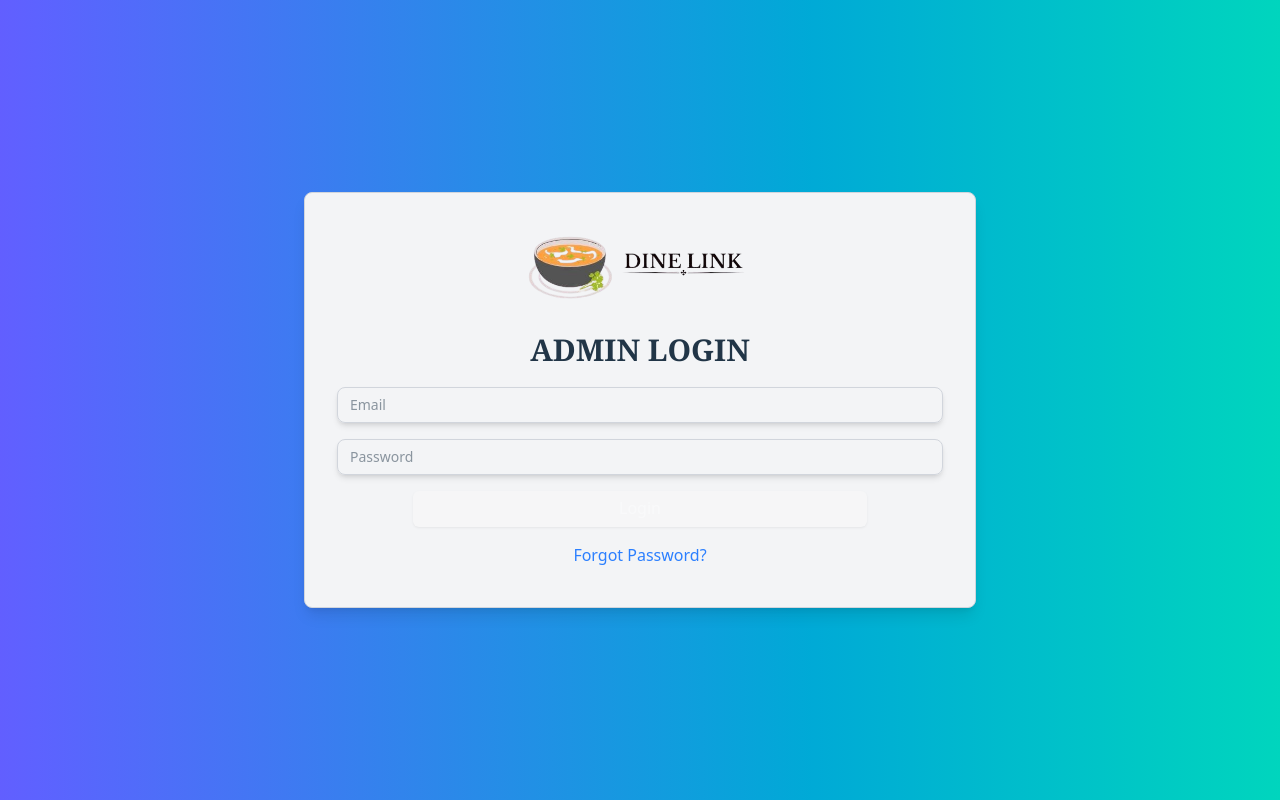
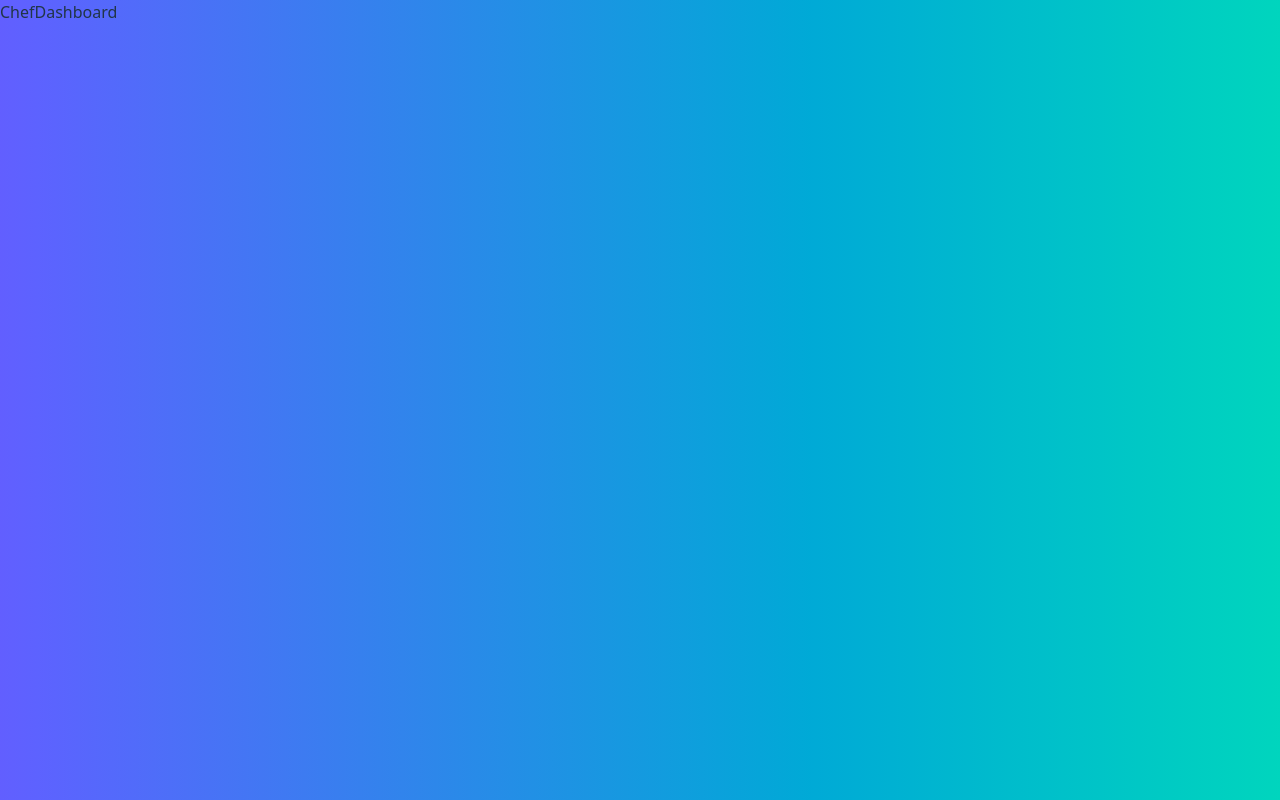
Before and after one commit to BinaryFlow31/DineLink-FrontEnd, a React (Vite) app: page / in a window 1280 px wide. Built offline with nearby package versions, Linux system fonts and the light colour scheme; sample sign-in values are in the browser's storage.

Commit message:
feat: login api is successfully integrated.

```diff
--- a/src/App.tsx
+++ b/src/App.tsx
@@ -1,30 +1,36 @@
-import { createBrowserRouter, RouterProvider } from "react-router-dom";
+import { BrowserRouter as Router, Routes, Route, Navigate } from "react-router-dom";
 import TableOrder from "./pages/TableOrder";
 import AdminLogin from "./pages/AdminLogin";
 import { Toaster } from "react-hot-toast";
 import AdminDashboard from "./pages/AdminDashboard";
+import useAuth from "./hooks/useAuth";
+import ChefDashboard from "./pages/ChefDashboard";
 
 const App = () => {
-	const router = createBrowserRouter([
-		{
-			path: '/',
-			element: <AdminLogin />
-		},
-		{
-			path: '/table/:tableNumber',
-			element: <TableOrder />
-		},
-		{
-			path: '/admin',
-			element: <AdminDashboard />
-		}
+	const auth = useAuth()!;
+	const { isAdmin, isAuthenticated } = auth;
 
-	])
+	return (
+		<Router>
+			<div className="bg-gradient min-h-screen w-full">
+				<Routes>
+					{/* Login Page */}
+					<Route path="/" element={isAuthenticated ? (isAdmin ? <AdminDashboard /> : <ChefDashboard />) : <AdminLogin />} />
 
-	return <div className='bg-gradient min-h-screen w-full'>
-		<RouterProvider router={router} />
-		<Toaster />
-	</div>;
+					{/* Table Orders */}
+					<Route path="/table/:tableNumber" element={<TableOrder />} />
+
+					{/* Admin Dashboard */}
+					<Route path="/admin" element={isAuthenticated && isAdmin ? <AdminDashboard /> : <Navigate to="/" />} />
+
+					{/* Catch-All Route for Unknown URLs */}
+					<Route path="*" element={<Navigate to="/" />} />
+				</Routes>
+
+				<Toaster />
+			</div>
+		</Router>
+	);
 };
 
 export default App;
--- a/src/components/Header.tsx
+++ b/src/components/Header.tsx
@@ -4,6 +4,7 @@ import { X } from "lucide-react";
 import { PiHamburgerBold } from "react-icons/pi";
 import { LuCookingPot } from "react-icons/lu";
 import SearchBar from "./SearchBar";
+import { Link } from "react-router-dom";
 
 const Header = () => {
 	const [menuOpen, setMenuOpen] = useState(false);
@@ -16,21 +17,21 @@ const Header = () => {
 		<header className='flex shadow-lg py-4 px-2 sm:px-10 bg-white font-sans min-h-[100px] tracking-wide relative z-50'>
 			<div className='flex flex-wrap items-center justify-between gap-1 w-full'>
 				{/* Logo for larger screens */}
-				<a href='#' className='max-sm:hidden'>
+				<Link to='/admin' className='max-sm:hidden'>
 					<img
 						src='/logos/logo-2-temp.png'
 						alt='logo'
 						className='w-36'
 					/>
-				</a>
+				</Link>
 				{/* Logo for small screens */}
-				<a href='#' className='hidden max-sm:block'>
+				<Link to='/admin' className='hidden max-sm:block'>
 					<img
 						src='/logos/logo_temp.png'
 						alt='logo'
 						className='w-16'
 					/>
-				</a>
+				</Link>
 
 				{/* Navigation Menu */}
 				<div
@@ -41,13 +42,13 @@ const Header = () => {
 					{/* Navigation Links */}
 					<ul className='lg:flex gap-x-5 max-lg:space-y-3'>
 						<li className='mb-6 hidden max-lg:block'>
-							<a href='#'>
+							<Link to='#'>
 								<img
 									src='/logos/logo-2-temp.png'
 									alt='logo'
 									className='w-48'
 								/>
-							</a>
+							</Link>
 						</li>
 						{[
 							"Home",
@@ -61,8 +62,8 @@ const Header = () => {
 								key={index}
 								className='max-lg:border-b border-gray-300 max-lg:py-3 px-3'
 							>
-								<a
-									href='#'
+								<Link
+									to='#'
 									className={`hover:text-[#007bff] block font-semibold text-[15px] ${
 										item === "Home"
 											? "text-[#007bff]"
@@ -70,7 +71,7 @@ const Header = () => {
 									}`}
 								>
 									{item}
-								</a>
+								</Link>
 							</li>
 						))}
 					</ul>
--- a/src/components/HeaderAdmin.tsx
+++ b/src/components/HeaderAdmin.tsx
@@ -3,6 +3,7 @@ import { useState } from "react";
 import { X } from "lucide-react";
 import { PiHamburgerBold } from "react-icons/pi";
 import { FaRegBell } from "react-icons/fa";
+import { Link } from "react-router-dom";
 // import SearchBar from "./SearchBar";
 
 const HeaderAdmin = () => {
@@ -16,21 +17,21 @@ const HeaderAdmin = () => {
 		<header className='flex shadow-lg py-4 px-2 sm:px-10 bg-white font-sans min-h-[100px] tracking-wide relative z-50'>
 			<div className='flex flex-wrap items-center justify-between gap-1 w-full'>
 				{/* Logo for larger screens */}
-				<a href='#' className='max-sm:hidden'>
+				<Link to='#' className='max-sm:hidden'>
 					<img
 						src='/logos/logo-2-temp.png'
 						alt='logo'
 						className='w-36'
 					/>
-				</a>
+				</Link>
 				{/* Logo for small screens */}
-				<a href='#' className='hidden max-sm:block'>
+				<Link to='#' className='hidden max-sm:block'>
 					<img
 						src='/logos/logo_temp.png'
 						alt='logo'
 						className='w-16'
 					/>
-				</a>
+				</Link>
 
 				{/* Navigation Menu */}
 				<div
@@ -41,13 +42,13 @@ const HeaderAdmin = () => {
 					{/* Navigation Links */}
 					<ul className='lg:flex gap-x-5 max-lg:space-y-3'>
 						<li className='mb-6 hidden max-lg:block'>
-							<a href='#'>
+							<Link to='/admin'>
 								<img
 									src='/logos/logo-2-temp.png'
 									alt='logo'
 									className='w-48'
 								/>
-							</a>
+							</Link>
 						</li>
 						{[
 							"Home",
@@ -61,8 +62,8 @@ const HeaderAdmin = () => {
 								key={index}
 								className='max-lg:border-b border-gray-300 max-lg:py-3 px-3'
 							>
-								<a
-									href='#'
+								<Link
+									to='#'
 									className={`hover:text-[#007bff] block font-semibold text-[15px] ${
 										item === "Home"
 											? "text-[#007bff]"
@@ -70,7 +71,7 @@ const HeaderAdmin = () => {
 									}`}
 								>
 									{item}
-								</a>
+								</Link>
 							</li>
 						))}
 					</ul>
--- a/src/contexts/AuthContext.tsx
+++ b/src/contexts/AuthContext.tsx
@@ -11,12 +11,14 @@ const intialState = {
 	isAuthenticated: !!JSON.parse(
 		localStorage.getItem("logged-user") || "null"
 	),
+	isAdmin: JSON.parse(localStorage.getItem("logged-user") || 'null')?.role === "ADMIN",
 };
 
 const reducer = (
 	state: {
 		admin: Admins | null;
 		isAuthenticated: boolean;
+		isAdmin: boolean;
 	},
 	action: { type: string; payload: Admins | null }
 ) => {
@@ -26,12 +28,14 @@ const reducer = (
 				...state,
 				admin: action.payload,
 				isAuthenticated: true,
+				isAdmin: true
 			};
 		case "LOGOUT":
 			return {
 				...state,
 				admin: null,
 				isAuthenticated: false,
+				isAdmin: false
 			};
 		default:
 			return state;
@@ -39,22 +43,26 @@ const reducer = (
 };
 
 const AuthContextProvider = ({children}: {children: ReactNode}) => {
-	const [{admin, isAuthenticated}, dispatch] = useReducer(reducer, intialState);
+	const [{admin, isAuthenticated, isAdmin}, dispatch] = useReducer(reducer, intialState);
     const [loading, setLoading] = useState(false);
 
     const LOGINADMIN = async (email:string, password:string) => {
 
         setLoading(true);
         try {
-            const response = await axios.post('/api/login', {email, password});
+            const response = await axios.post('http://localhost:8080/api/v1/auth/login', {email, password});
 
             const data = response.data;
 
             console.log(data);
 
-            dispatch({ type: "LOGINADMIN", payload: data });
-
-            return true;
+			if(data) {
+				localStorage.setItem("logged-user", JSON.stringify(data));
+                localStorage.setItem("token", btoa(`${email}:${password}`));
+				dispatch({ type: "LOGINADMIN", payload: data });
+                return true;
+			}
+			return false;
         } catch (error) {
             console.log(error);
             toast.error("Either email or password is incorrect");
@@ -71,7 +79,7 @@ const AuthContextProvider = ({children}: {children: ReactNode}) => {
     }
 
 	return (
-		<AuthContext.Provider value={{ admin, isAuthenticated, LOGINADMIN, LOGOUT, loading}}>
+		<AuthContext.Provider value={{ admin, isAuthenticated, isAdmin, LOGINADMIN, LOGOUT, loading}}>
 			{children}
 		</AuthContext.Provider>
 	);
--- a/src/pages/AdminLogin.tsx
+++ b/src/pages/AdminLogin.tsx
@@ -5,12 +5,15 @@ import Logo from "./../../public/logos/logo-2-temp.png";
 import Loader from "@/components/Loader";
 import { Button } from "@/components/ui/button";
 import useAuth from "@/hooks/useAuth";
+import { Link, useNavigate } from "react-router-dom";
 
 
 const AdminLogin = () => {
 	const [email, setEmail] = useState("");
 	const [password, setPassword] = useState("");
     const { LOGINADMIN, loading } = useAuth()!;
+
+	const navigate = useNavigate();
 
 
 	const handleLogin = async () => {
@@ -28,8 +31,17 @@ const AdminLogin = () => {
 		}
         const result = await LOGINADMIN(email, password);
 
-        if (result) {
-            console.log("Login successful");
+		setEmail("");
+		setPassword("");
+
+
+		console.log(result + " asjkfbaweijbq fiabf iaewb ifaewbfi ea");
+
+		console.log(typeof(result)  + "asjkfbaweijbq fiabf iaewb ifaewbfi ea");
+
+        if (result === true) {
+			console.log("Hello");
+            navigate("/admin");
         }
 	};
 
@@ -72,9 +84,9 @@ const AdminLogin = () => {
 						</Button>
 
 						{/* Forgot Password Link */}
-						<a href="/forgot-password" className="text-blue-500 mb-2 text-sm sm:text-base">
+						<Link to="/forgot-password" className="text-blue-500 mb-2 text-sm sm:text-base">
 							Forgot Password?
-						</a>
+						</Link>
 					</div>
 				</div>
 			</div>
--- /dev/null
+++ b/src/pages/ChefDashboard.tsx
@@ -0,0 +1,7 @@
+const ChefDashboard = () => {
+  return (
+    <div>ChefDashboard</div>
+  )
+}
+
+export default ChefDashboard
--- a/src/types/AuthContextType.ts
+++ b/src/types/AuthContextType.ts
@@ -3,6 +3,7 @@ import { Admins } from "./Admins";
 export interface AuthContextType {
     admin: Admins | null,
     isAuthenticated: boolean,
+    isAdmin: boolean,
     LOGINADMIN: (email: string, password: string) => Promise<boolean>;
     LOGOUT: () => void;
     loading: boolean
```
